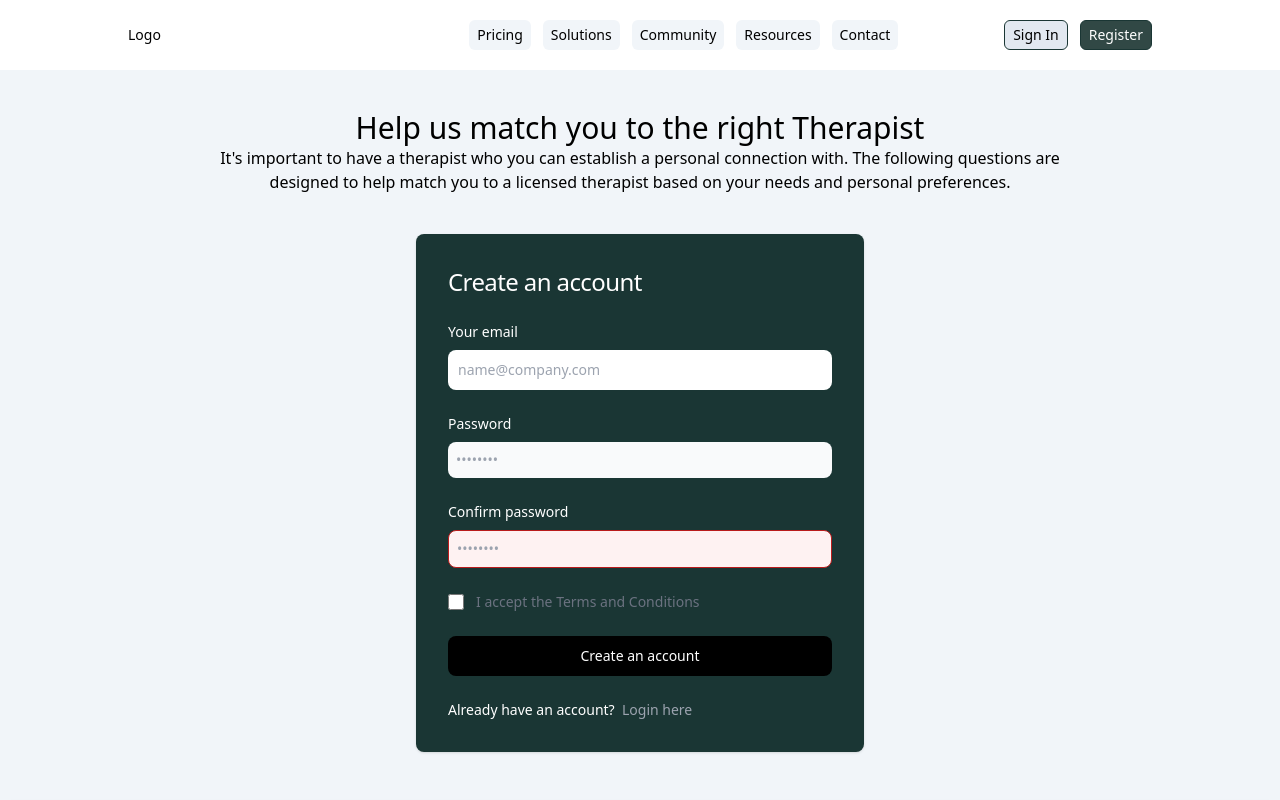
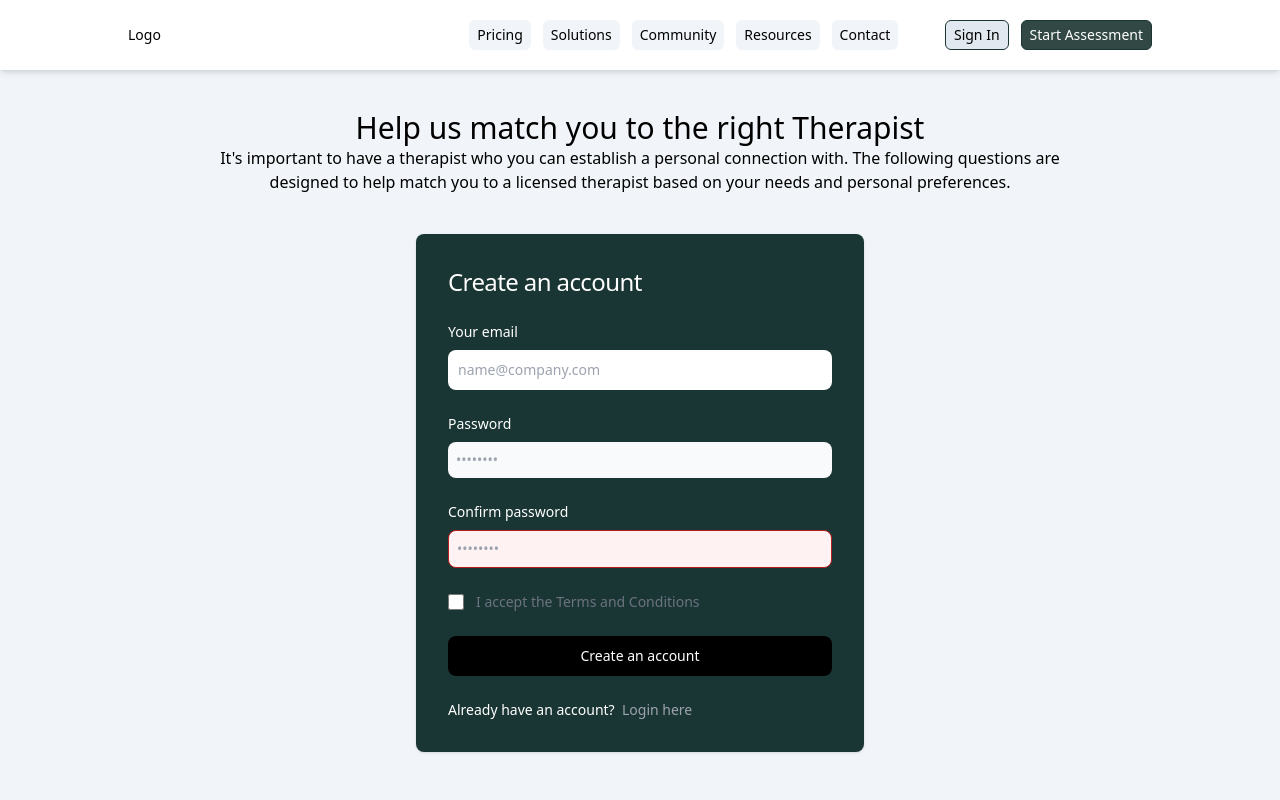
Before and after one commit to kkopoku/therapy-link, a Next.js app in the folder frontend/: page /auth/client-sign-up in a window 1280 px wide. Shown: the top 800 px of the page. Built offline with nearby package versions, Linux system fonts and the light colour scheme; no server answers.

Commit message:
top navigation component

```diff
--- a/frontend/src/components/navigation/TopNavigation.tsx
+++ b/frontend/src/components/navigation/TopNavigation.tsx
@@ -27,10 +27,10 @@ const TopNavigation: React.FC = () => {
       link: "/auth/login",
     },
     {
-      name: "Register",
+      name: "Start Assessment",
       style:
         "rounded-md py-1 px-2 border text-white border-[#1A3634] bg-[#314845] hover:bg-[#1A3634] transition-all duration-500",
-      link: "",
+      link: "/auth/client-sign-up",
     },
   ];
 
@@ -38,7 +38,7 @@ const TopNavigation: React.FC = () => {
     "rounded-md py-1 px-2 bg-slate-100 hover:bg-slate-300 transition-all duration-500";
 
   return (
-    <div className="relative top-0 flex flex-row z-10 w-full items-center justify-between text-sm py-5 bg-white px-10 lg:px-32">
+    <div className="relative top-0 flex flex-row z-10 w-full items-center justify-between text-sm py-5 bg-white px-10 lg:px-32 shadow-md">
       <div className="basis-1/3">
         <button onClick={()=>router.push("/")}>Logo</button>
       </div>
```
